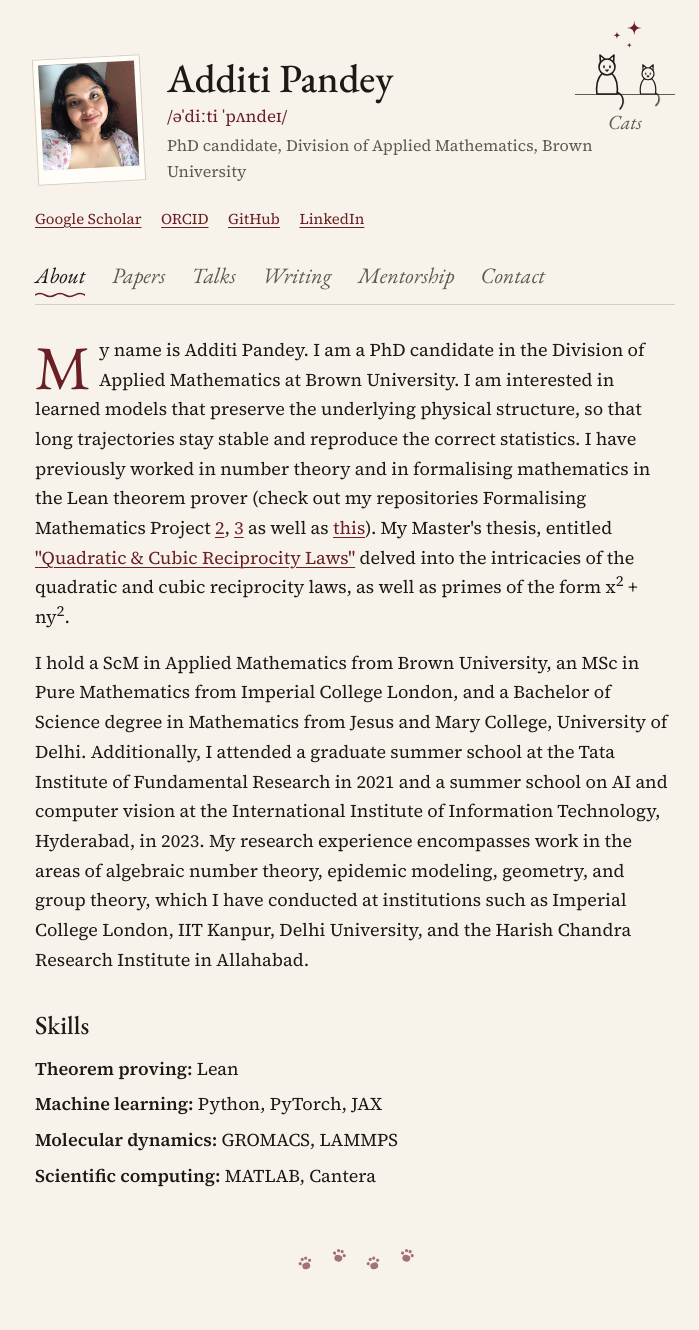
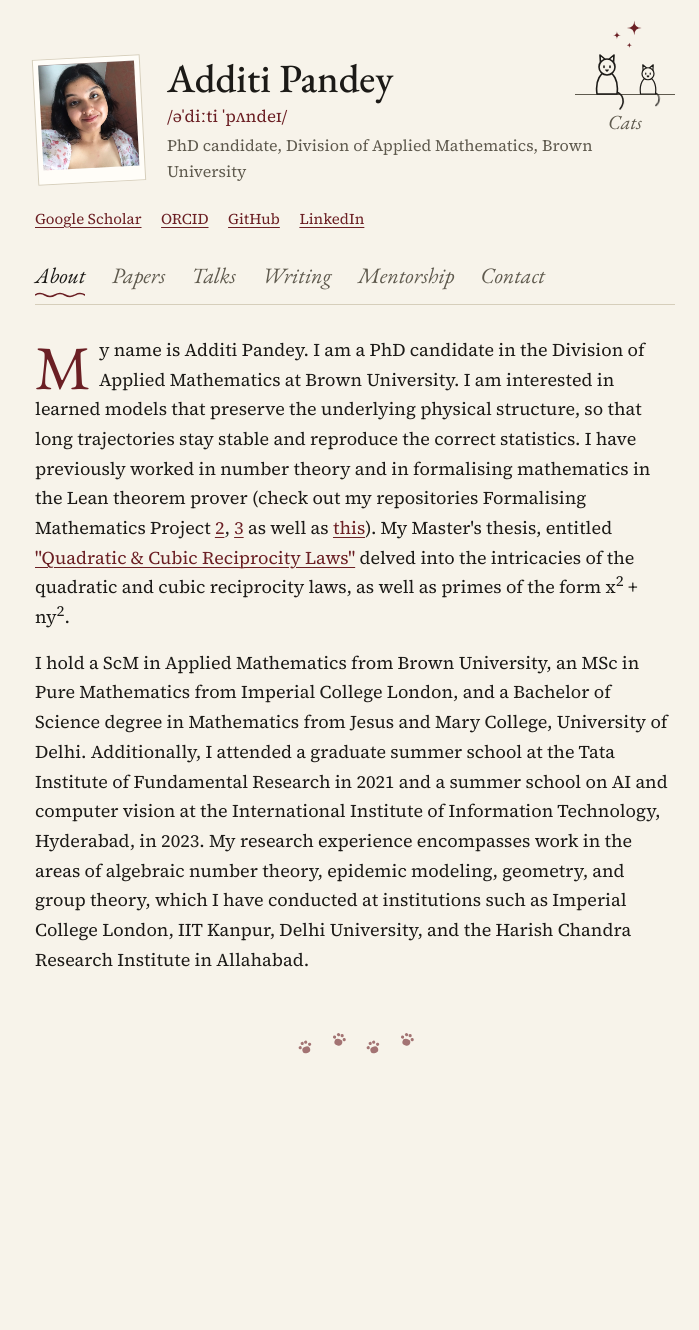
Before and after one commit to cyclotomicextension/cyclotomicextension.github.io, a Jekyll site: the page built from README.md, in a window 1280 px wide. Shown: the whole page, without its empty margins (285-984 px from the left). Built offline with Jekyll 4.4.1, drawn with Linux system fonts in a browser that asks for light colours; our own code applies the rules of GitHub Pages for plain Markdown files; after the commit the page ends 1114 px from its top, so only the background shows below that.

Commit message:
Remove the Skills section
Co-Authored-By: Claude Fable 5.2 <noreply@anthropic.com>
Claude-Session: https://claude.ai/code/session_01FEBGovUbShpSd7nsMopTbG

```diff
--- a/README.md
+++ b/README.md
@@ -1,13 +1,5 @@
 <p>My name is Additi Pandey. I am a PhD candidate in the Division of Applied Mathematics at Brown University. I am interested in learned models that preserve the underlying physical structure, so that long trajectories stay stable and reproduce the correct statistics. I have previously worked in number theory and in formalising mathematics in the Lean theorem prover (check out my repositories Formalising Mathematics Project <a href="https://github.com/cyclotomicextension/Formalising-Mathematics-Project-2">2</a>, <a href="https://github.com/cyclotomicextension/Formalising-Mathematics-Project-3">3</a> as well as <a href="https://xenaproject.wordpress.com/2022/07/29/teaching-formalisation-to-mathematics-undergraduates/">this</a>). My Master's thesis, entitled <a href="https://github.com/cyclotomicextension/MSc-Thesis-Algebraic-Number-Theory-.git">"Quadratic & Cubic Reciprocity Laws"</a> delved into the intricacies of the quadratic and cubic reciprocity laws, as well as primes of the form x<sup>2</sup> + ny<sup>2</sup>.</p>
 
 <p>I hold a ScM in Applied Mathematics from Brown University, an MSc in Pure Mathematics from Imperial College London, and a Bachelor of Science degree in Mathematics from Jesus and Mary College, University of Delhi. Additionally, I attended a graduate summer school at the Tata Institute of Fundamental Research in 2021 and a summer school on AI and computer vision at the International Institute of Information Technology, Hyderabad, in 2023. My research experience encompasses work in the areas of algebraic number theory, epidemic modeling, geometry, and group theory, which I have conducted at institutions such as Imperial College London, IIT Kanpur, Delhi University, and the Harish Chandra Research Institute in Allahabad.</p>
-<h2>Skills</h2>
-<ul class="skills">
-  <li><strong>Theorem proving:</strong> Lean</li>
-  <li><strong>Machine learning:</strong> Python, PyTorch, JAX</li>
-  <li><strong>Molecular dynamics:</strong> GROMACS, LAMMPS</li>
-  <li><strong>Scientific computing:</strong> MATLAB, Cantera</li>
-</ul>
-
 <!--
 <p>This website features my resume (perhaps, an outdated one), links to my blog, and a selection of projects that I have undertaken to explore my diverse interests. If you share any of these interests, I invite you to visit my blog, where I occasionally offer reflections and insights on my academic experiences, as well as provide guidance on the internship application process. These can be accessed <a href="http://cyclot0micextension.wordpress.com/">here!</a>. Moreover, if you enjoy mathematics and physics-related videos, you can check out my <a href="https://www.youtube.com/@CyclotomicExposition"> YouTube channel</a>.<p> -->
--- a/_layouts/default.html
+++ b/_layouts/default.html
@@ -214,10 +214,6 @@
     }
     sup {
       line-height: 0;
-    }
-    ul.skills {
-      list-style: none;
-      padding-left: 0;
     }
     ol.pubs li {
       margin-bottom: 16px;
```
